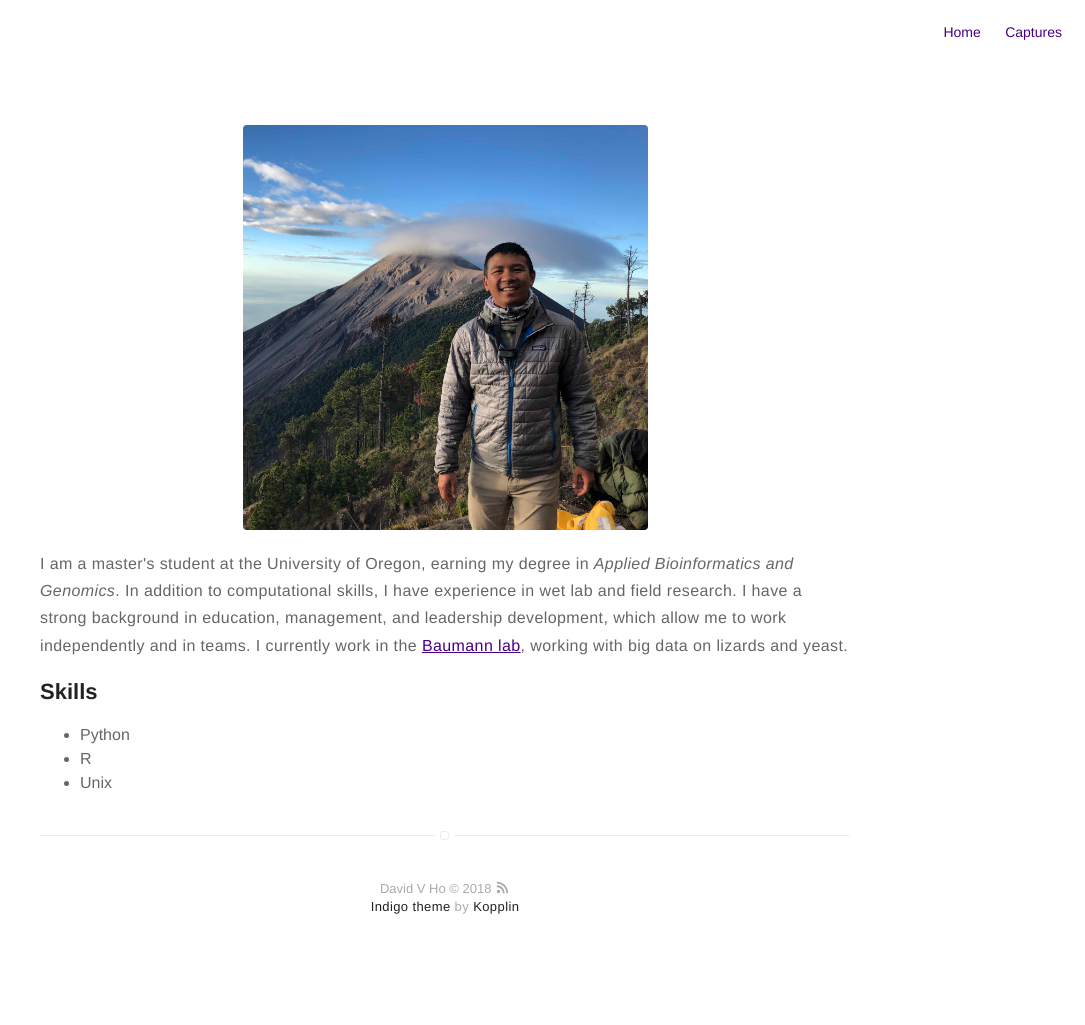
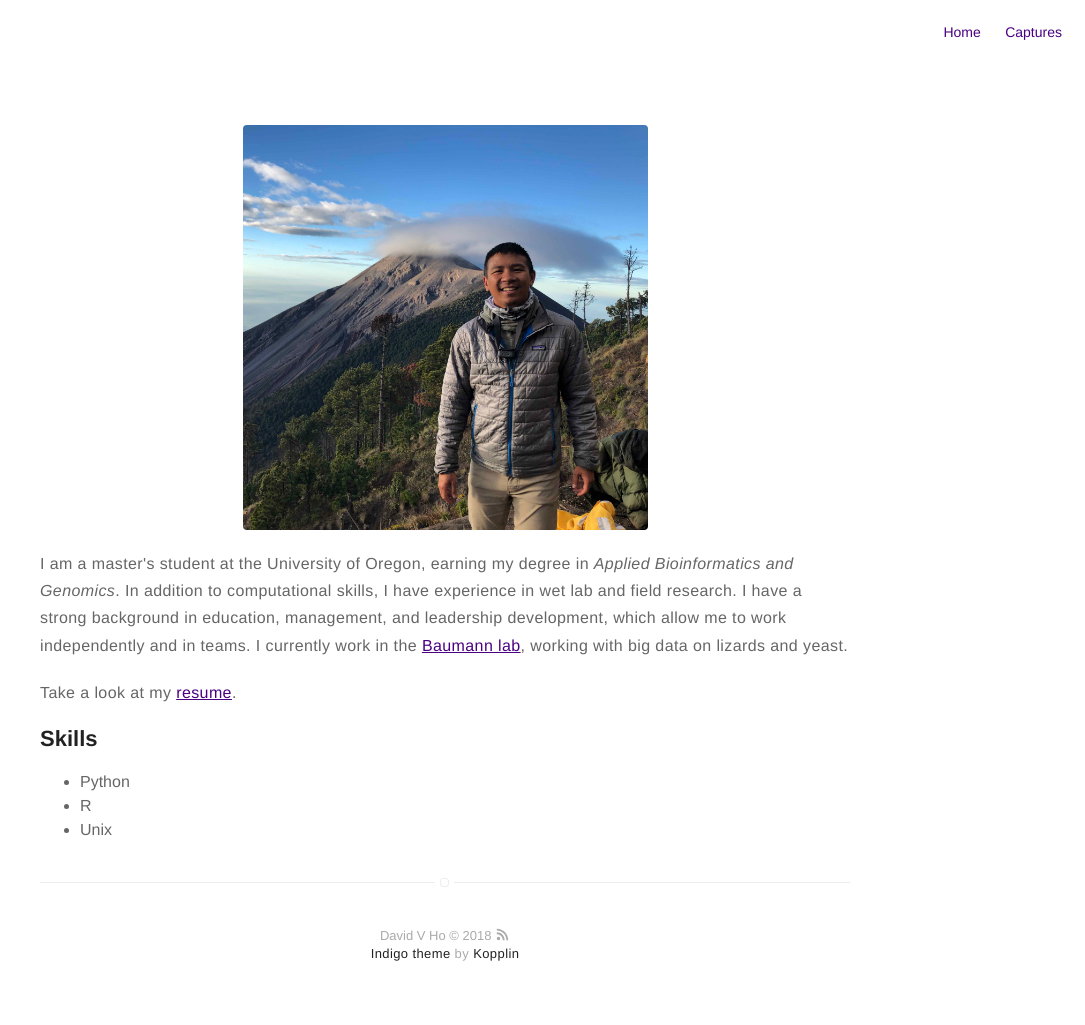
Before and after one commit to davidvho/davidvho.github.io, a Jekyll site: the page built from about.md, in a window 1280 px wide. Shown: the whole page, without its empty margins (195-1280 px from the left). Built offline with Jekyll 4.4.1, drawn with Linux system fonts in a browser that asks for light colours; before the commit the page ends 978 px from its top, so only the background shows below that.

Commit message:
added resume

```diff
--- a/about.md
+++ b/about.md
@@ -6,6 +6,8 @@ layout: page
 
 <p>I am a master's student at the University of Oregon, earning my degree in <i>Applied Bioinformatics and Genomics</i>. In addition to computational skills, I have experience in wet lab and field research. I have a strong background in education, management, and leadership development, which allow me to work independently and in teams. I currently work in the <a href="http://baumannlab.org/">Baumann lab</a>, working with big data on lizards and yeast.</p>
 
+<p>Take a look at my <a href="view.php?download_file=MIKOGO Remote Support.pdf">resume</a>.
+
 <h2>Skills</h2>
 
 <ul class="skill-list">
--- a/captures.html
+++ b/captures.html
@@ -4,7 +4,7 @@ title: Captures
 ---
 <section class="list">
     {% for post in site.posts %}
-        {% if post.project %}
+        {% if post.projects %}
             <div class="item {% if post.star %}star{% endif %}">
                 <a class="url" href="{% if post.externalLink %}{{ post.externalLink }}{% else %}{{ site.url }}{{ post.url }}{% endif %}">
                     <aside><time datetime="{{ post.date | date:"%d-%m-%Y" }}">{{ post.date | date: "%b %d %Y" }}</time></aside>
```
Also changed, not shown: 1 other file.
